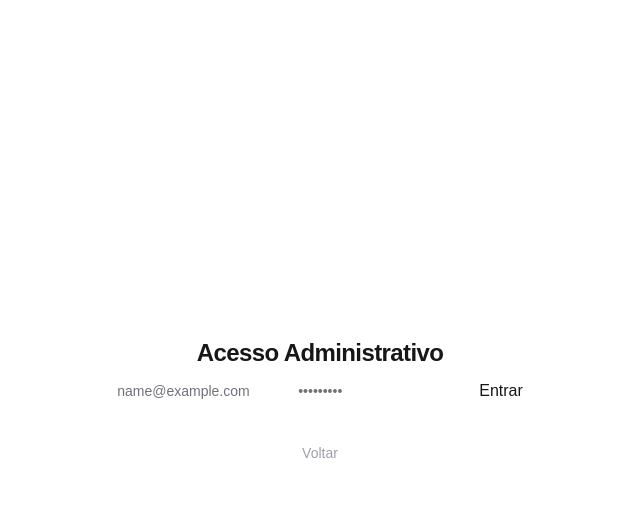
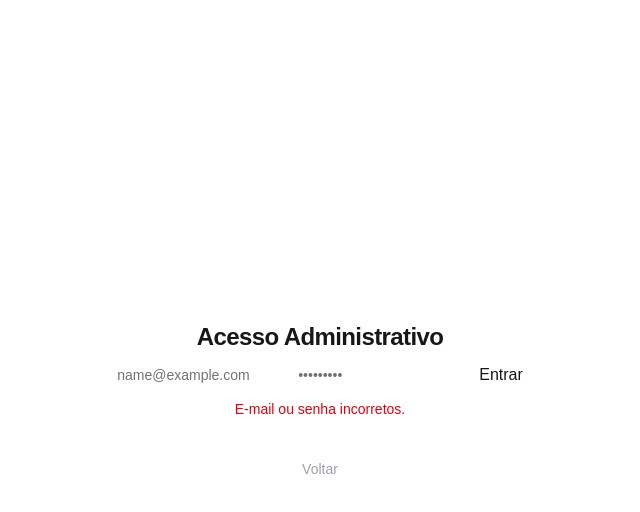
Before and after one commit to kalelmoura/infamily, a Next.js app in the folder frontend/: page /login in a window 1280 px wide. Both pictures are taken after typing "name@example.com", "Sample123" into the empty fields and a click on the button "Entrar". Shown: the top 512 px of the page, without its empty margins (320-960 px from the left). Built offline with nearby package versions, Linux system fonts and the light colour scheme; no server answers.

Commit message:
connect login with supabase, create error message & empty /dashboard url

```diff
--- a/frontend/app/login/page.tsx
+++ b/frontend/app/login/page.tsx
@@ -2,15 +2,31 @@
 
 import { useState } from "react";
 import Link from "next/link";
+import { useRouter } from "next/navigation";
+import { createClient } from "@/lib/supabase";
 
 export default function LoginPage() {
   const [email, setEmail] = useState("");
   const [password, setPassword] = useState("");
+  const [errorMessage, setErrorMessage] = useState("");
+  const router = useRouter();
 
-  function handleSubmit(event: React.FormEvent<HTMLFormElement>) {
+  async function handleSubmit(event: React.FormEvent<HTMLFormElement>) {
     event.preventDefault();
+    setErrorMessage("");
 
-    console.log(email, password);
+    const supabase = createClient();
+    const { error } = await supabase.auth.signInWithPassword({
+      email,
+      password,
+    });
+
+    if (error) {
+      setErrorMessage("E-mail ou senha incorretos.");
+      return;
+    }
+
+    router.push("/dashboard");
   }
 
   return (
@@ -39,6 +55,10 @@ export default function LoginPage() {
       type="submit"
       >Entrar </button>
 
+      {errorMessage && (
+        <p className="mt-3 text-sm text-red-600">{errorMessage}</p>
+      )}
+
       </form>
 
       <Link
```
